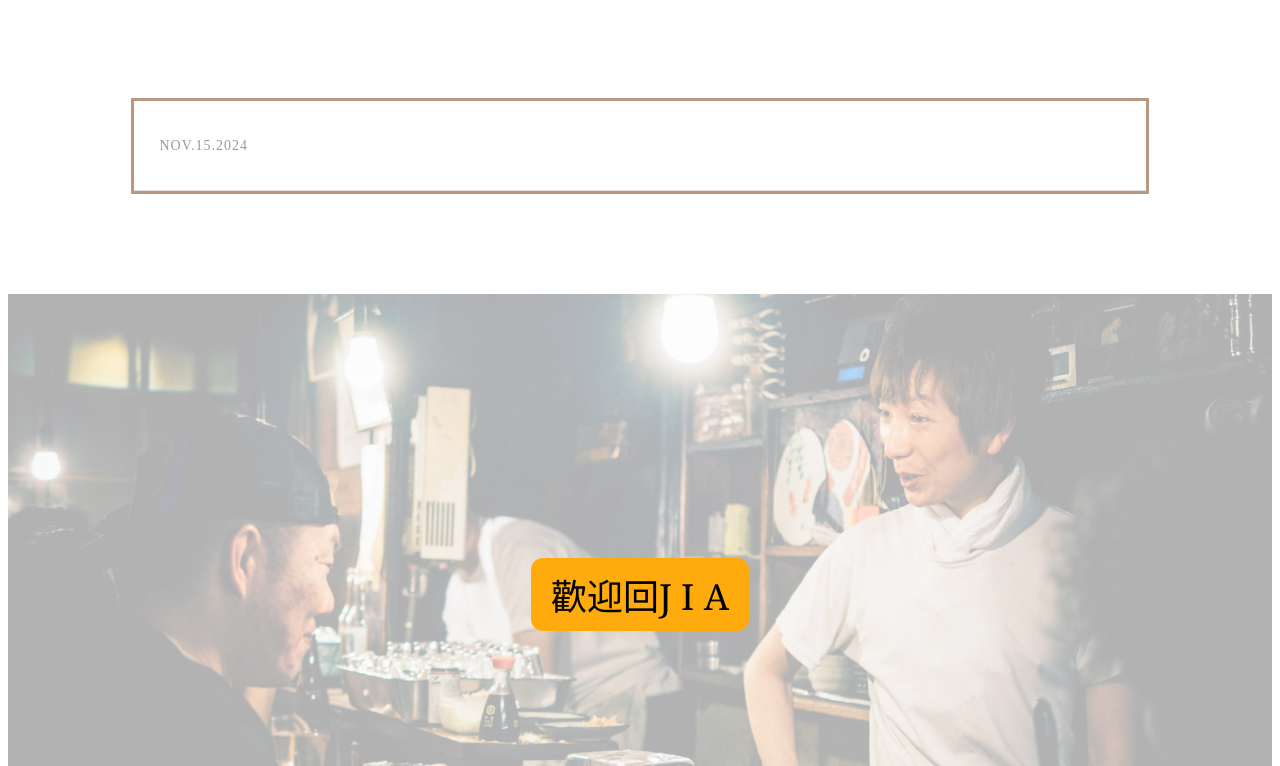
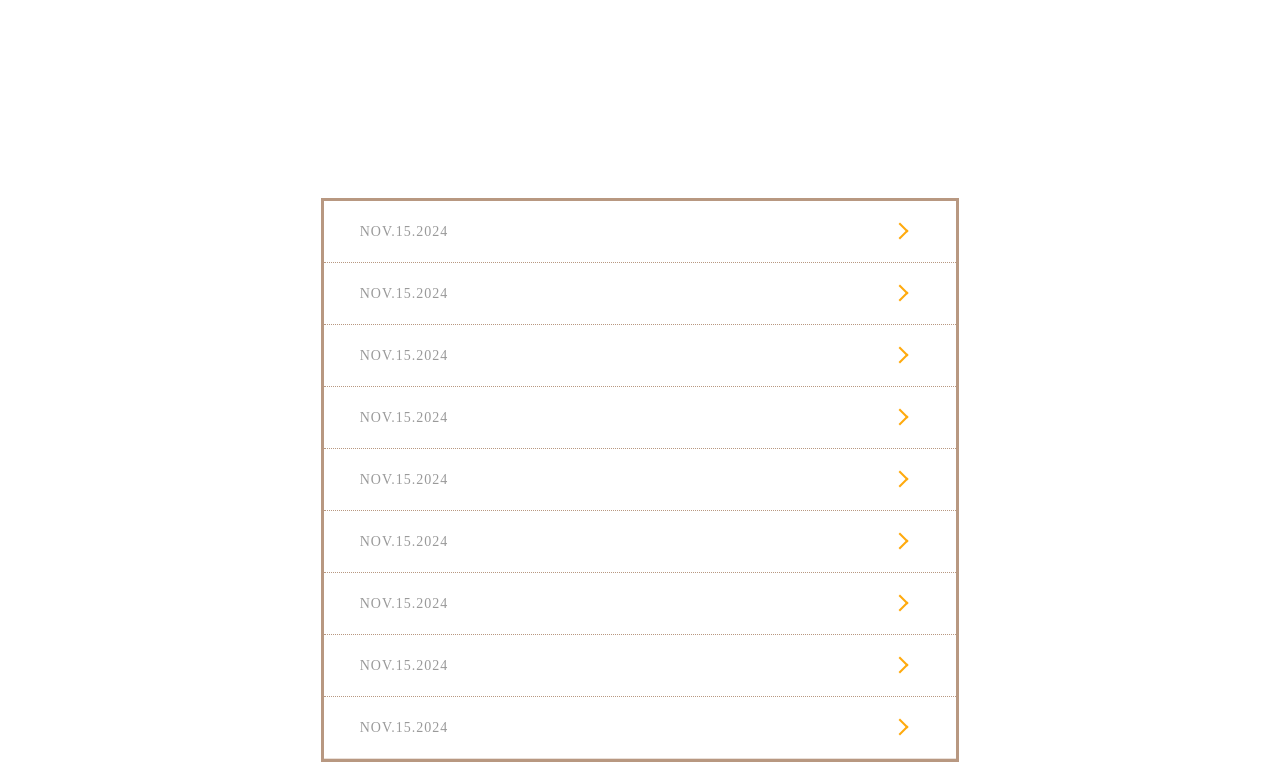
Before and after one commit to JamesChen1118/jia-project, a React (Vite) app: page / in a window 1280 px wide. Shown: the part 2054-2820 px from the top of the page. Built offline with nearby package versions, Linux system fonts and the light colour scheme; the HTML template or start-up script is replaced by a standard one.

Commit message:
feat: Home News  section change v3

```diff
--- a/src/pages/Home/index.css
+++ b/src/pages/Home/index.css
@@ -188,30 +188,10 @@
 
 /* ----------- NEWS 最新消息區域 ----------- */
 .newsArea {
-    margin: 100px auto;
-    /* padding: 40px 0 125px; */
+    margin: 200px auto;
     border: 3px solid #b89881;
-    width: 80%;
-}
-
-.newsArea .wrap {
-    opacity: 0;
-    -webkit-transform: translateY(40px);
-    transform: translateY(40px);
-    -webkit-transition-delay: 0.5s;
-    transition-delay: 0.5s;
-}
-
-.newsArea .wrap.is-inview {
-    opacity: 1;
-    -webkit-transform: translateY(0);
-    transform: translateY(0);
-}
-
-.newsArea .wrap.is-inview .newsList {
-    opacity: 1;
-    -webkit-transform: translateY(0);
-    transform: translateY(0);
+    width: 50%;
+    cursor: pointer;
 }
 
 .newsArea .titleBox .titleEn {
@@ -234,15 +214,6 @@
     border-bottom: 1px solid rgba(184, 152, 129, 0.3);
 }
 
-.newsArea .newsItem:hover .Txt .top::after,
-.newsArea .newsItem.open .Txt .top::after {
-    width: 100%;
-}
-
-.newsArea .item {
-    cursor: pointer;
-}
-
 .newsArea .Txt {
     color: #fff;
 }
@@ -250,29 +221,27 @@
 .newsArea .Txt .top {
     position: relative;
     padding: 20px;
-    padding-left: 25px;
-    display: -webkit-box;
-    display: -ms-flexbox;
     display: flex;
-    -webkit-box-align: center;
-    -ms-flex-align: center;
     align-items: center;
+    text-align: center;
+    border-bottom: 1px dotted #b89881;
+}
+
+.newsArea .Txt .top:last-child {
+    border-bottom: none;
 }
 
 .newsArea .Txt .top::before {
     content: "";
     position: absolute;
     top: 40%;
-    right: 30px;
-    -webkit-transform: translateY(-50%);
-    transform: translateY(-50%);
+    right: 50px;
     display: block;
-    width: 8px;
-    height: 8px;
-    border-right: 1px solid #fff;
-    border-bottom: 1px solid #fff;
-    -webkit-transform: rotate(45deg);
-    transform: rotate(45deg);
+    width: 10px;
+    height: 10px;
+    border-right: 2px solid rgb(255, 170, 13);
+    border-bottom: 2px solid rgb(255, 170, 13);
+    transform: rotate(-45deg);
 }
 
 .newsArea .Txt .top::after {
@@ -302,6 +271,7 @@
     font-weight: 300;
     line-height: 1.5;
     letter-spacing: 1.4px;
+    list-style: none;
 }
 
 .newsArea .Txt .bottom {
--- a/src/pages/Home/index.jsx
+++ b/src/pages/Home/index.jsx
@@ -54,8 +54,55 @@ const Home = () => {
                 <div className="dateBox">
                   <div className="date">Nov.15.2024</div>
                 </div>
-
-                <h3 className="title">11月活動限定，生啤買一送一 ~!!!</h3>
+                <li className="title">11月活動限定，生啤買一送一 ~!!!</li>
+              </div>
+              <div className="top">
+                <div className="dateBox">
+                  <div className="date">Nov.15.2024</div>
+                </div>
+                <li className="title">11月活動限定，生啤買一送一 ~!!!</li>
+              </div>
+              <div className="top">
+                <div className="dateBox">
+                  <div className="date">Nov.15.2024</div>
+                </div>
+                <li className="title">11月活動限定，生啤買一送一 ~!!!</li>
+              </div>
+              <div className="top">
+                <div className="dateBox">
+                  <div className="date">Nov.15.2024</div>
+                </div>
+                <li className="title">11月活動限定，生啤買一送一 ~!!!</li>
+              </div>
+              <div className="top">
+                <div className="dateBox">
+                  <div className="date">Nov.15.2024</div>
+                </div>
+                <li className="title">11月活動限定，生啤買一送一 ~!!!</li>
+              </div>
+              <div className="top">
+                <div className="dateBox">
+                  <div className="date">Nov.15.2024</div>
+                </div>
+                <li className="title">11月活動限定，生啤買一送一 ~!!!</li>
+              </div>
+              <div className="top">
+                <div className="dateBox">
+                  <div className="date">Nov.15.2024</div>
+                </div>
+                <li className="title">11月活動限定，生啤買一送一 ~!!!</li>
+              </div>
+              <div className="top">
+                <div className="dateBox">
+                  <div className="date">Nov.15.2024</div>
+                </div>
+                <li className="title">11月活動限定，生啤買一送一 ~!!!</li>
+              </div>
+              <div className="top">
+                <div className="dateBox">
+                  <div className="date">Nov.15.2024</div>
+                </div>
+                <li className="title">11月活動限定，生啤買一送一 ~!!!</li>
               </div>
             </div>
           </div>
```
